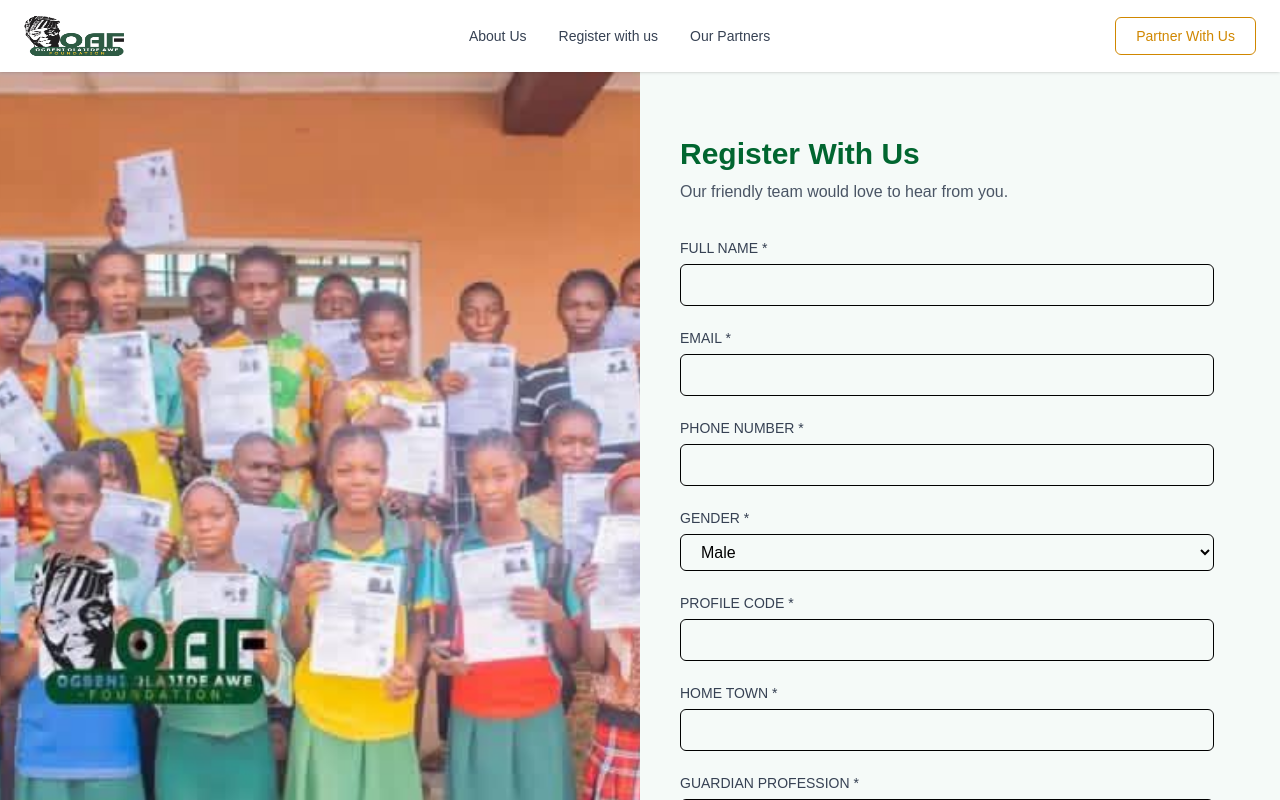
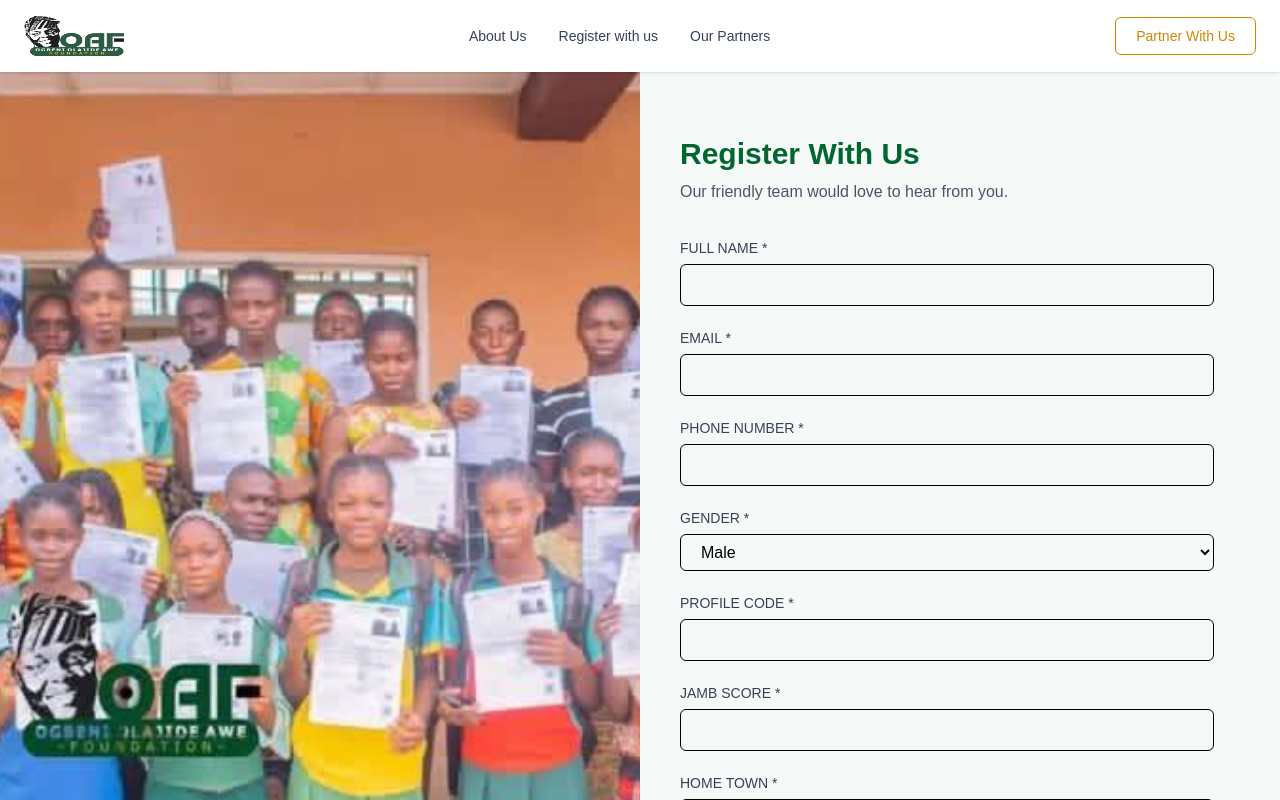
Before and after one commit to Bowasco/ooa_foundation, a Next.js app: page /register in a window 1280 px wide. Shown: the top 800 px of the page. Built offline with nearby package versions, Linux system fonts and the light colour scheme; no server answers.

Commit message:
jamb-score

```diff
--- a/src/app/components/RecipientTable.jsx
+++ b/src/app/components/RecipientTable.jsx
@@ -43,12 +43,12 @@ export default function RecipientTable() {
       <table className="w-full border">
         <thead className="bg-gray-100">
           <tr>
-            <th className="border p-2">Name</th>
+            <th className="border p-2">Full Name</th>
             <th className="border p-2">Email</th>
-            <th className="border p-2">Phone</th>
+            <th className="border p-2">Phone Number</th>
             <th className="border p-2">Gender</th>
             <th className="border p-2">Profile Code</th>
-            <th className="border p-2">Actions</th>
+            <th className="border p-2">Jamb Score</th>
           </tr>
         </thead>
 
@@ -60,17 +60,7 @@ export default function RecipientTable() {
               <td className="border p-2">{r.phone}</td>
               <td className="border p-2">{r.gender}</td>
               <td className="border p-2">{r.profile_code}</td>
-              <td className="border p-2 flex gap-2">
-                <button className="bg-blue-500 text-white px-3 py-1 rounded">
-                  Edit
-                </button>
-                <button
-                  className="bg-red-500 text-white px-3 py-1 rounded"
-                  onClick={() => deleteRecipient(r.id)}
-                >
-                  Delete
-                </button>
-              </td>
+              <td className="border p-2">{r.jamb_score}</td>
             </tr>
           ))}
         </tbody>
--- a/src/app/register/page.jsx
+++ b/src/app/register/page.jsx
@@ -23,6 +23,7 @@ const Page = () => {
     phone: "",
     gender: "Male",
     profile_code: "",
+    jamb_score: "",
     hometown: "",
     guardian_profession: "",
     secondary_school: "",
@@ -52,6 +53,10 @@ const Page = () => {
 
     if (!profileCodeRegex.test(formData.profile_code)) {
       newErrors.profile_code = "Profile code must be alphanumeric";
+    }
+
+    if (!profileCodeRegex.test(formData.jamb_score)) {
+      newErrors.profile_code = "Profile code must be numeric";
     }
 
     if (!formData.hometown) {
@@ -101,6 +106,7 @@ const Page = () => {
         phone: "",
         gender: "Male",
         profile_code: "",
+        jamb_score: "",
         hometown: "",
         guardian_profession: "",
         secondary_school: "",
@@ -219,6 +225,21 @@ const Page = () => {
                 )}
               </div>
 
+              <div>
+                <label className="text-sm text-gray-700">JAMB SCORE *</label>
+                <input
+                  name="jamb_score"
+                  value={formData.jamb_score}
+                  onChange={handleChange}
+                  className="mt-1 w-full border rounded-md px-4 py-2"
+                />
+                {errors.profile_code && (
+                  <p className="text-red-500 text-sm">
+                    {errors.jamb_score}
+                  </p>
+                )}
+              </div>
+
               {/* OTHER FIELDS */}
               {[
                 ["hometown", "HOME TOWN"],
```
Also changed, not shown: src/app/testimonials/page.jsx (added).
